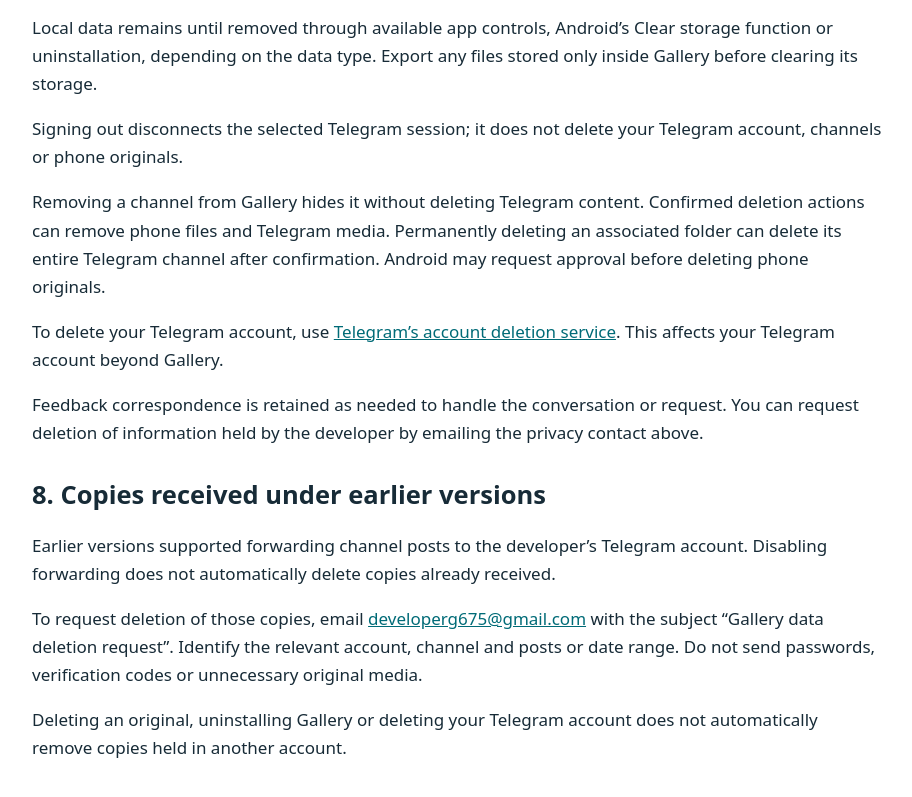
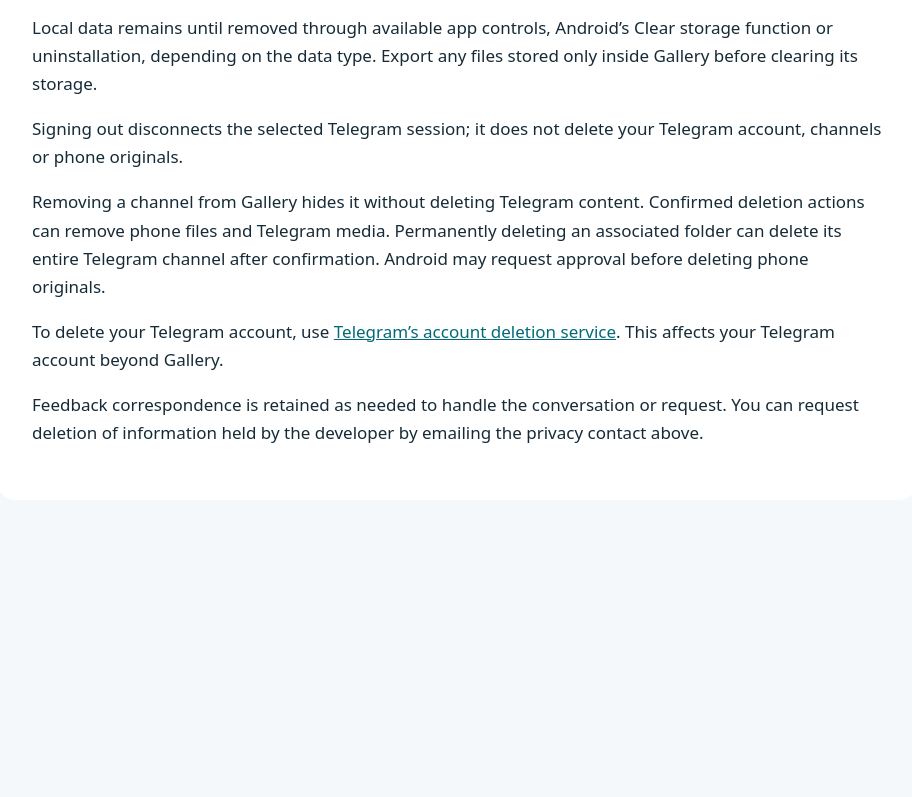
Before and after one commit to meridian-max/gallery-downloads, a plain HTML site: page delete-data/index.html in a window 1280 px wide. Shown: the part 313-1110 px from the top of the page, without its empty margins (183-1095 px from the left). After the commit the page ends 853 px from the top, so only its background shows below. Drawn offline with Linux system fonts and the light colour scheme.

Commit message:
Remove earlier-copy wording from deletion guidance

```diff
--- a/delete-data/index.html
+++ b/delete-data/index.html
@@ -9,8 +9,4 @@
 <p>Removing a channel from Gallery hides it without deleting Telegram content. Confirmed deletion actions can remove phone files and Telegram media. Permanently deleting an associated folder can delete its entire Telegram channel after confirmation. Android may request approval before deleting phone originals.</p>
 <p>To delete your Telegram account, use <a href="https://my.telegram.org/auth?to=delete">Telegram’s account deletion service</a>. This affects your Telegram account beyond Gallery.</p>
 <p>Feedback correspondence is retained as needed to handle the conversation or request. You can request deletion of information held by the developer by emailing the privacy contact above.</p>
-<h2>8. Copies received under earlier versions</h2>
-<p>Earlier versions supported forwarding channel posts to the developer’s Telegram account. Disabling forwarding does not automatically delete copies already received.</p>
-<p>To request deletion of those copies, email <a href="mailto:developerg675@gmail.com?subject=Gallery%20data%20deletion%20request">developerg675@gmail.com</a> with the subject “Gallery data deletion request”. Identify the relevant account, channel and posts or date range. Do not send passwords, verification codes or unnecessary original media.</p>
-<p>Deleting an original, uninstalling Gallery or deleting your Telegram account does not automatically remove copies held in another account.</p>
 </main></body></html>
```
